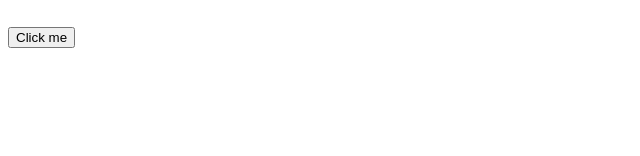
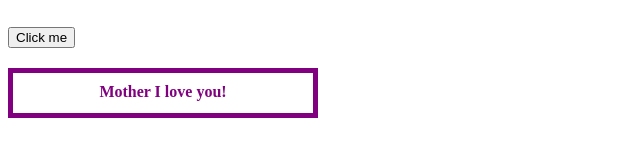
Before and after one commit to zoya783/hello-mom, a plain HTML site: page index.html in a window 1280 px wide. Both pictures are taken after a click on the button "Click me". Shown: the part 400-556 px from the top of the page, without its empty margins (0-640 px from the left). Drawn offline with Linux system fonts and the light colour scheme.

Commit message:
Add files via upload

```diff
--- a/index.html
+++ b/index.html
@@ -3,11 +3,7 @@
 <head>
     <meta charset="UTF-8">
     <link rel="stylesheet" href="stylesheet.css">
-<script>
-const button = document.querySelector('button');
-const output = document.querySelector('output');
-button.addEventListener('click', function() {output.innerHTML = 'Mother I love you';});
-</script>
+
 </head>
 <body>
     <h1>Hello mother!</h1>
--- a/index.js
+++ b/index.js
@@ -1,4 +1,6 @@
 
 const button = document.querySelector('button');
-const output = document.querySelector('output');
-button.addEventListener('click', function() {output.innerHTML = 'Mother I love you';});
+const output = document.querySelector('.output');
+button.addEventListener('click', function() {
+    output.innerHTML = 'Mother I love you!';
+});
--- a/stylesheet.css
+++ b/stylesheet.css
@@ -13,3 +13,14 @@ font-size: 1.2em;
 color: green;
 font-family: Cabin, Helvetica;
 }
+.output {
+margin-top: 20px;
+width: 300px;
+height: 30px;
+font-size: 20ppx;
+color: purple;
+font-weight: bold;
+justify-content:center;
+border: 5px solid purple;
+text-align: center;
+padding-top: 10px;}
```
